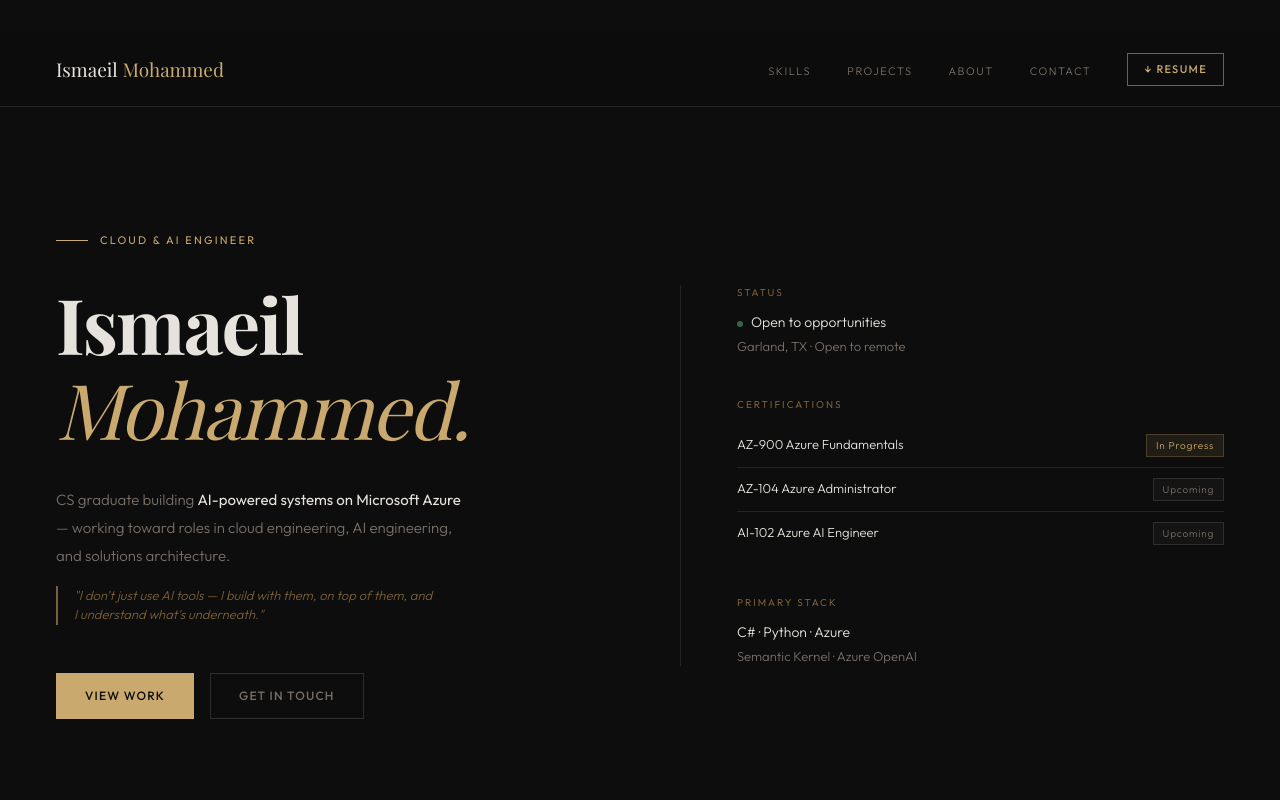
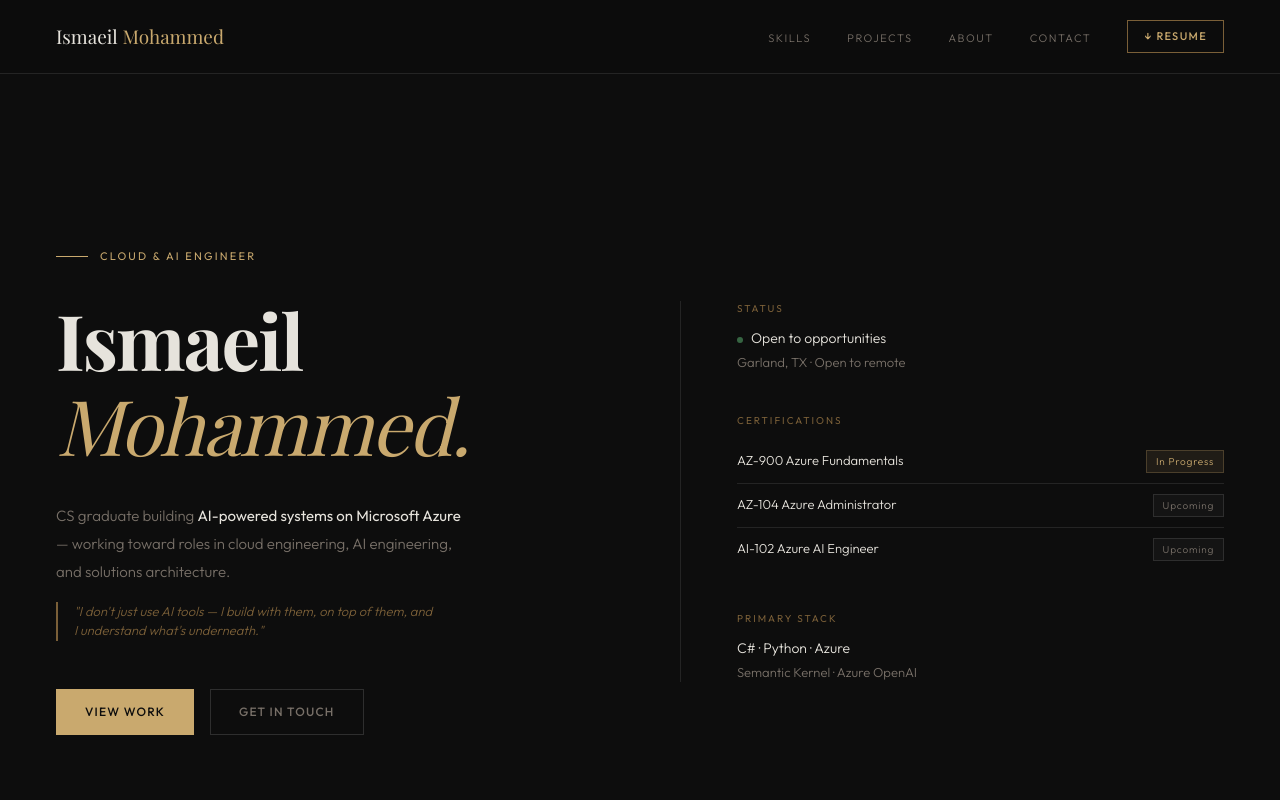
Before and after one commit to Itsasmile/Portfolio, a React (Vite) app: page / in a window 1280 px wide. Shown: the top 800 px of the page. Built offline with nearby package versions, Linux system fonts and the light colour scheme; a web font is replaced by a local one.

Commit message:
fix nav padding v2

```diff
--- a/src/App.jsx
+++ b/src/App.jsx
@@ -31,7 +31,7 @@ export default function App() {
   return (
     <div className="min-h-screen bg-bg text-ink">
       <Navbar />
-      <div className="pt-[56px]">
+      <div className="pt-[72px]">
         <Hero />
         <HowIWork />
         <Skills />
--- a/src/components/Navbar.jsx
+++ b/src/components/Navbar.jsx
@@ -11,7 +11,7 @@ export default function Navbar() {
   return (
     <>
       {/* Main nav */}
-      <nav className="fixed top-[33px] left-0 right-0 z-50 flex items-center justify-between px-14 py-5 border-b border-border bg-bg/90 backdrop-blur-md">
+      <nav className="fixed top-0 left-0 right-0 z-50 flex items-center justify-between px-14 py-5 border-b border-border bg-bg/90 backdrop-blur-md">
         <a href="#hero" className="font-display text-[19px] text-ink">
           Ismaeil <em className="italic text-gold not-italic">Mohammed</em>
         </a>
```
